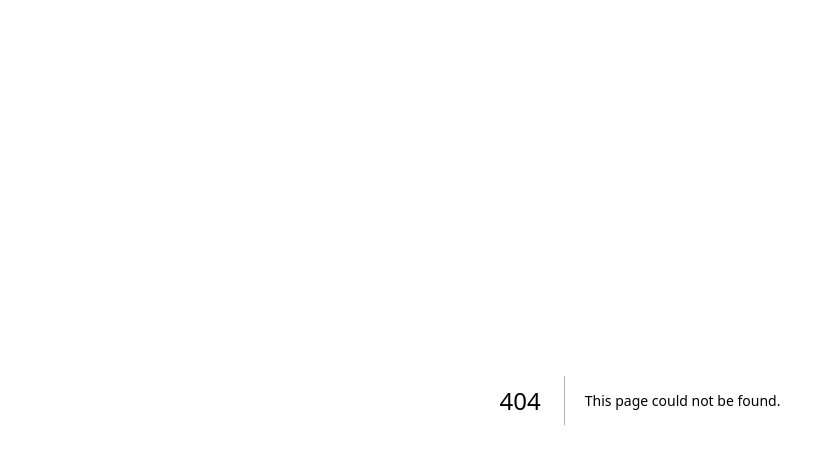
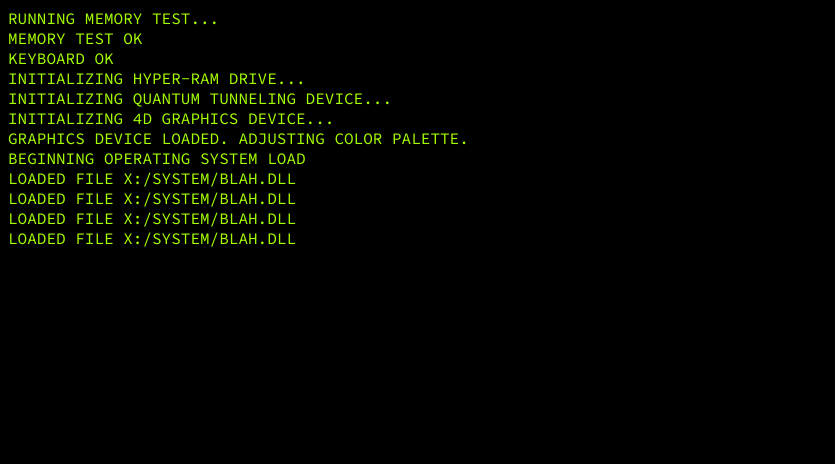
Before and after one commit to fudgeu/personal-site-2.0, a Next.js app: page /loading_anim_test in a window 1280 px wide. Before the commit this address had no page. Shown: the top 464 px of the page, without its empty margins (0-835 px from the left). Built offline with nearby package versions, Linux system fonts and the light colour scheme.

Commit message:
started loading animation

```diff
--- a/app/globals.css
+++ b/app/globals.css
@@ -5,8 +5,8 @@
     'Roboto Mono', 'Oxygen Mono', 'Ubuntu Monospace', 'Source Code Pro',
     'Fira Mono', 'Droid Sans Mono', 'Courier New', monospace;
 
-  --accent-color: #a5fe00
-
+  --accent-color: #a5fe00;
+	--comp-color: #5a01ff
 }
 
 /* #2feeff */
@@ -33,3 +33,8 @@ a {
   color: inherit;
   text-decoration: none;
 }
+
+::selection {
+	background-color: var(--comp-color);
+	color: white;
+}
--- a/app/layout.tsx
+++ b/app/layout.tsx
@@ -2,7 +2,7 @@ import './globals.css'
 import type { Metadata } from 'next'
 import { Gruppo, Roboto_Condensed, Rubik_Mono_One } from 'next/font/google'
 
-const inter = Rubik_Mono_One({
+const rubik = Rubik_Mono_One({
 	subsets: ['latin'],
 	weight: '400'
 })
@@ -19,7 +19,7 @@ export default function RootLayout({
 }) {
   return (
     <html lang="en">
-      <body className={inter.className}>{children}</body>
+      <body className={rubik.className}>{children}</body>
     </html>
   )
 }
--- /dev/null
+++ b/app/loading_anim_test/page.tsx
@@ -0,0 +1,125 @@
+'use client'
+
+import { useCallback, useEffect, useState } from 'react'
+import styles from './styles.module.css'
+import clsx from 'clsx'
+
+type TerminalEvent = {
+	action: () => void,
+	text: string,
+	timeout: number,
+}
+
+export default function TestPage() {
+
+	const [textList, setTextList] = useState<string[]>([])
+	const [useGreen, setUseGreen] = useState(false)
+
+	// go through terminal events
+	const processTerminalEvent = useCallback((eventList: TerminalEvent[]) => {
+		const curEvent = eventList[0]
+		eventList.shift()
+		curEvent.action()
+		setTextList((previous) => [...previous, curEvent.text])
+		if (eventList.length == 0) return
+		setTimeout(() => processTerminalEvent(eventList), curEvent.timeout)
+	}, []);
+
+	// loading animation
+	useEffect(() => {
+		const eventList: TerminalEvent[] = [];
+
+		eventList[0] = {
+			action: () => {},
+			text: "RUNNING MEMORY TEST...",
+			timeout: 100
+		}
+
+		eventList[1] = {
+			action: () => {},
+			text: "MEMORY TEST OK",
+			timeout: 50
+		}
+
+		eventList[2] = {
+			action: () => {},
+			text: "KEYBOARD OK",
+			timeout: 50
+		}
+
+		eventList[3] = {
+			action: () => {},
+			text: "INITIALIZING HYPER-RAM DRIVE...",
+			timeout: 50
+		}
+
+		eventList[4] = {
+			action: () => {},
+			text: "INITIALIZING QUANTUM TUNNELING DEVICE...",
+			timeout: 50
+		}
+
+		eventList[5] = {
+			action: () => {},
+			text: "INITIALIZING 4D GRAPHICS DEVICE...",
+			timeout: 150
+		}
+
+		eventList[6] = {
+			action: () => {setUseGreen(true)},
+			text: "GRAPHICS DEVICE LOADED. ADJUSTING COLOR PALETTE.",
+			timeout: 50
+		}
+
+		eventList[7] = {
+			action: () => {setUseGreen(true)},
+			text: "BEGINNING OPERATING SYSTEM LOAD",
+			timeout: 150
+		}
+
+		eventList[8] = {
+			action: () => {setUseGreen(true)},
+			text: "LOADED FILE X:/SYSTEM/BLAH.DLL",
+			timeout: 20
+		}
+
+		eventList[9] = {
+			action: () => {setUseGreen(true)},
+			text: "LOADED FILE X:/SYSTEM/BLAH.DLL",
+			timeout: 20
+		}
+
+		eventList[10] = {
+			action: () => {setUseGreen(true)},
+			text: "LOADED FILE X:/SYSTEM/BLAH.DLL",
+			timeout: 20
+		}
+
+		eventList[11] = {
+			action: () => {setUseGreen(true)},
+			text: "LOADED FILE X:/SYSTEM/BLAH.DLL",
+			timeout: 20
+		}
+
+		processTerminalEvent(eventList)
+
+	}, [])
+
+	return (
+		<main className={
+			clsx({
+				[styles.main]: true,
+				[styles.greenText]: useGreen
+			})
+		}>
+			{
+				textList.map((val, index) => {
+					return (<p key={index}>{val}</p>)
+				})
+			}
+		</main>
+	)
+
+
+
+}
--- /dev/null
+++ b/app/loading_anim_test/styles.module.css
@@ -0,0 +1,14 @@
+@import url('https://fonts.googleapis.com/css2?family=Source+Code+Pro&display=swap');
+
+.main {
+	width: 100vw;
+	height: 100vw;
+	padding: 0.5rem 0.5rem;
+	overflow: hidden;
+	background-color: black;
+	font-family: 'Source Code Pro', monospace;
+}
+
+.greenText {
+	color: var(--accent-color)
+}
--- a/app/webgl/component/main_gl_view.tsx
+++ b/app/webgl/component/main_gl_view.tsx
@@ -188,7 +188,7 @@ export default function MainGLView({ mouseX, mouseY }: MainGLProps) {
     // load models, then world
     Promise.all([
       loadModel(gl, 'sphere', './sphere.obj'),
-      loadModel(gl, 'cube', './cube.obj'),
+      //loadModel(gl, 'cube', './cube.obj'),
       loadModel(gl, 'ico', './ico.obj'),
       loadModel(gl, 'torus', './torus.obj'),
       //loadModel(gl, 'stage', './stage.obj'),
--- a/package.json
+++ b/package.json
@@ -12,6 +12,7 @@
     "@types/node": "20.5.8",
     "@types/react": "18.2.21",
     "@types/react-dom": "18.2.7",
+    "clsx": "^2.0.0",
     "eslint": "8.48.0",
     "eslint-config-next": "13.4.19",
     "gl-matrix": "^3.4.3",
```
Also changed, not shown: app/page.module.css (+6 -3 lines), 1 other file (tests, documents, lock files or other folders).
